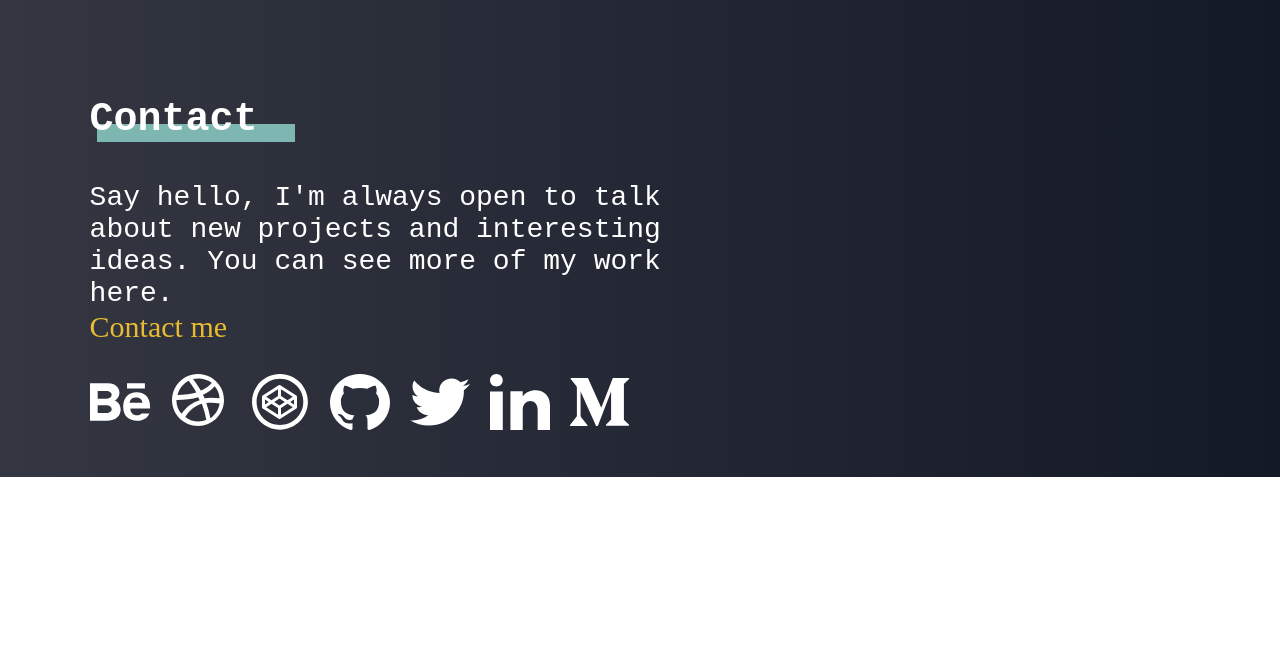
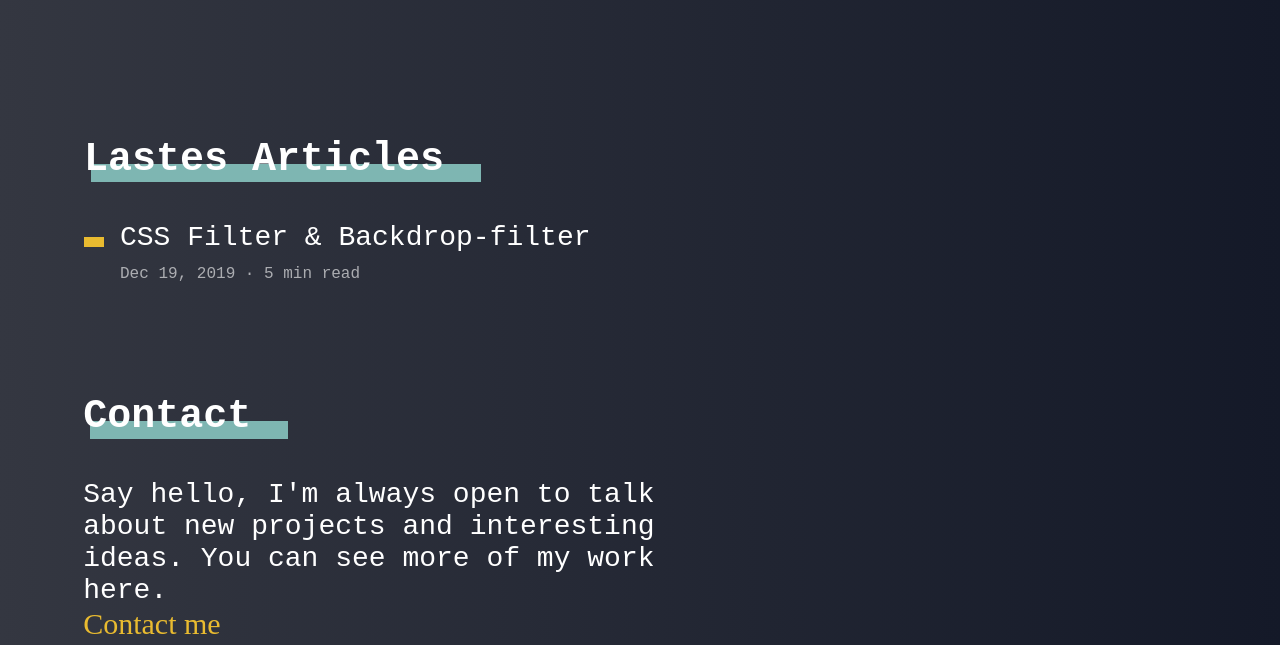
Before and after one commit to ninaiskel/personal-site, a website: page app/index.html in a window 1280 px wide. Shown: the part 2155-2800 px from the top of the page. Before the commit the page ends 2632 px from the top, so only its background shows below. Drawn offline with Linux system fonts and the light colour scheme; a web font is replaced by a local one.

Commit message:
add article section

```diff
--- a/app/index.html
+++ b/app/index.html
@@ -63,18 +63,21 @@
         <nav class="menu">
           <ul>
             <li>
-              <a href="#about"> About </a>
+              <a href="#my-about"> About </a>
             </li>
             <li>
-              <a href="#projects">Projects</a>
+              <a href="#my-projects">Projects</a>
             </li>
             <li>
-              <a href="#contact"> Contact</a>
+              <a href="#my-articles">Articles</a>
+            </li>
+            <li>
+              <a href="#my-contact"> Contact</a>
             </li>
           </ul>
         </nav>
       </header>
-      <section id="about" class="about">
+      <section id="my-about" class="about">
         <div class="about__title">
           Web Designer<span> &</span>
           <p>Frontend developer</p>
@@ -89,8 +92,8 @@
           </p>
         </div>
       </section>
-      <section id="projects" class="projects">
-        <h2 class="title">Projects</h2>
+      <section id="my-projects" class="projects">
+        <h2 class="title">Some Projects</h2>
         <article class="projects__list">
           <a class="project project--one"
               href="https://sketch.cloud/s/gglar/nRGRZEV/play" target="_blank">
@@ -145,7 +148,19 @@
 
         </ul>
       </section>
-      <footer id="contact" class="footer">
+      <section id="my-articles" class="articles">
+        <h2 class="title">Lastes Articles</h2>
+        <ul >
+          <li class="article">
+            <a href="https://medium.com/@jeakel/css-filter-backdrop-filter-f7840f5bcaa7">
+              CSS Filter & Backdrop-filter
+              <small>Dec 19, 2019 · 5 min read</small>
+            </a>
+          </li>
+        </ul>
+
+      </section>
+      <footer id="my-contact" class="footer">
         <h2 class="title">Contact</h2>
         <p>
           Say hello, I'm always open to <a href="https://twitter.com/NinAiskel">talk</a> about new projects and interesting
--- /dev/null
+++ b/app/scss/modules/_articles.scss
@@ -0,0 +1,56 @@
+.articles {
+  padding: 80px 20px;
+
+  @include breakpoint("small") {
+    display: block;
+    padding: 60px 20px;
+  }
+
+  .article {
+    margin-bottom: 2rem;
+
+    &:before {
+      content: "";
+      width: 2rem;
+      height: 1rem;
+      background: $secondary;
+      display: inline-block;
+      margin-right: 10px;
+      vertical-align: middle;
+    }
+
+    a {
+      position: relative;
+      z-index: 1;
+      display: inline-block;
+
+      &:after {
+        content: " ";
+        display: block;
+        height: 0;
+        left: 16px;
+        position: absolute;
+        width: calc(100% - 20px);
+        z-index: -1;
+        bottom: 5px;
+        background-color: $secondary;
+        transition: height 0.4s linear;
+      }
+
+      &:hover {
+        &:after {
+          height: 25%;
+          opacity: 1;
+        }
+      }
+
+      small {
+        position: absolute;
+        display: block;
+        opacity: 0.6;
+        margin-top: 4px;
+        font-size: 1.6rem;
+      }
+    }
+  }
+}
--- a/app/scss/modules/_base.scss
+++ b/app/scss/modules/_base.scss
@@ -3,3 +3,4 @@
 @import "about";
 @import "projects";
 @import "footer";
+@import "articles";
--- a/app/scss/modules/_commun.scss
+++ b/app/scss/modules/_commun.scss
@@ -21,6 +21,7 @@ html[data-theme="light"] .main {
 
 .header,
 .projects,
+.articles,
 .footer {
   max-width: 90%;
   margin: 0 auto;
--- a/app/scss/modules/_footer.scss
+++ b/app/scss/modules/_footer.scss
@@ -1,6 +1,6 @@
 .footer {
   width: 50%;
-  margin-left: 7%;
+  margin-left: 6.5%;
   padding: 40px 0;
   @include breakpoint("medium") {
     width: 70%;
--- a/app/scss/modules/_header.scss
+++ b/app/scss/modules/_header.scss
@@ -6,9 +6,6 @@
 
   @include breakpoint("small") {
     padding: 20px;
-  }
-
-  @include breakpoint("tiny") {
     display: block;
   }
 }
@@ -16,7 +13,7 @@
 .menu {
   ul {
     display: flex;
-    @include breakpoint("tiny") {
+    @include breakpoint("small") {
       margin-top: 10px;
     }
   }
@@ -27,6 +24,10 @@
     font-size: 2.8rem;
     margin-left: 20px;
 
+    &:first-child {
+      padding-left: 0;
+    }
+
     @include breakpoint("small") {
       font-size: 2.2rem;
       padding: 10px 4px;
@@ -35,7 +36,6 @@
 
     @include breakpoint("tiny") {
       padding: 8px 4px;
-      margin-left: 8px;
       font-size: 2rem;
     }
   }
```
Also changed, not shown: app/css/main.css.
